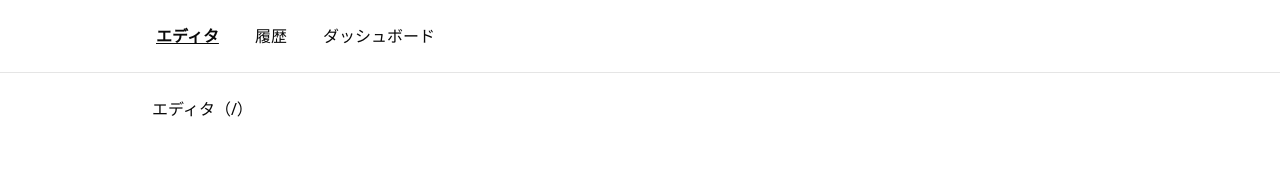
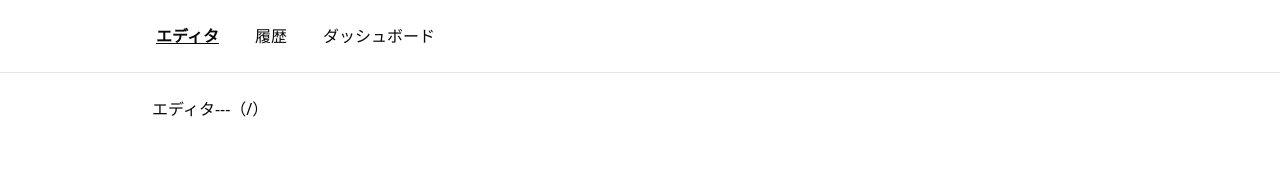
Before and after one commit to hello-yuki0409/ambiguous-expression-checker, a React (Vite) app: page / in a window 1280 px wide. Shown: the top 195 px of the page. Built offline with nearby package versions, Linux system fonts and the light colour scheme.

Commit message:
feat:test

```diff
--- a/src/pages/Editor.tsx
+++ b/src/pages/Editor.tsx
@@ -1,3 +1,3 @@
 export default function Editor() {
-  return <div className="p-6">エディタ（/）</div>;
+  return <div className="p-6">エディタ---（/）</div>;
 }
```
